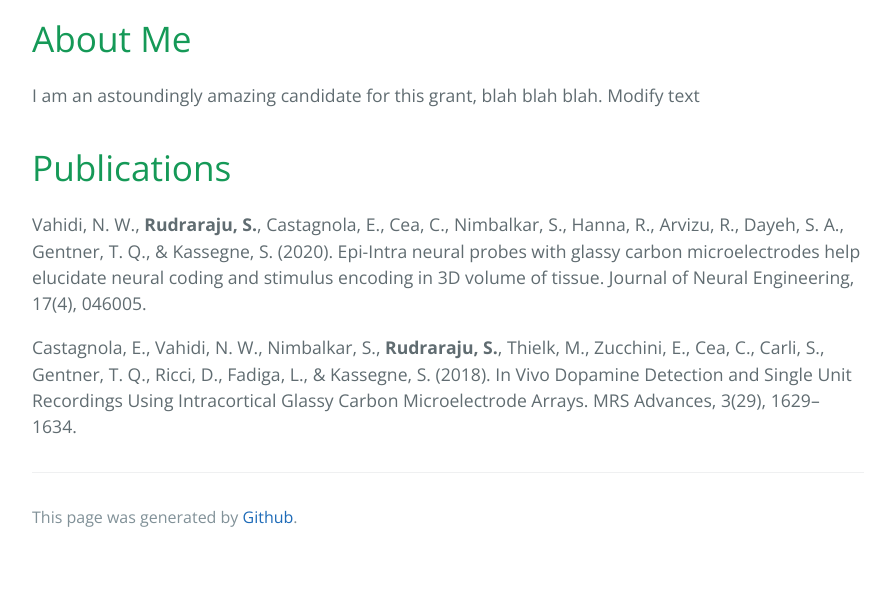
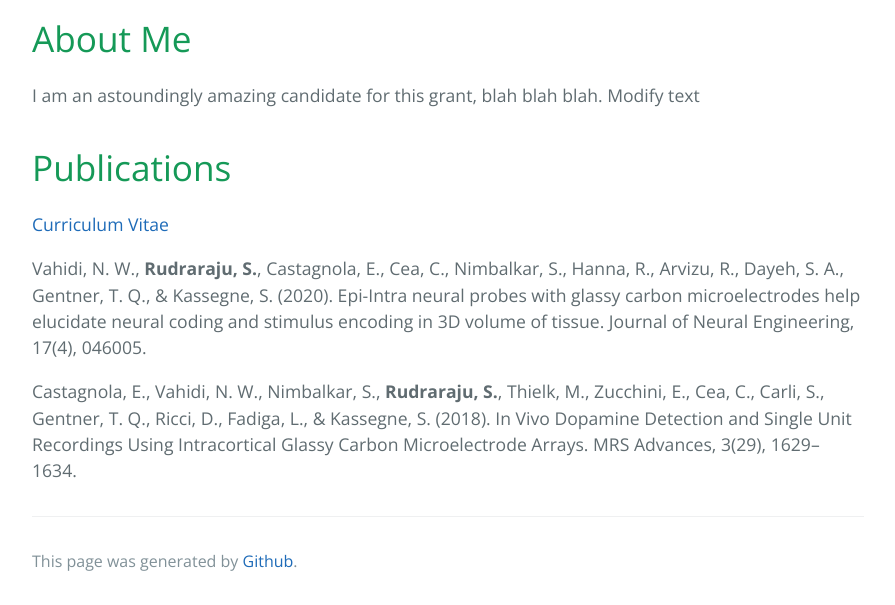
Before and after one commit to srrudrar/srrudrar.github.io, a Jekyll site: the page built from index.md, in a window 1280 px wide. Shown: the part 771-1376 px from the top of the page, without its empty margins (192-1087 px from the left). Built offline with Jekyll 4.4.1, drawn with Linux system fonts in a browser that asks for light colours; our own code applies the rules of GitHub Pages for plain Markdown files; before the commit the page ends 1332 px from its top, so only the background shows below that.

Commit message:
Update index.md

```diff
--- a/index.md
+++ b/index.md
@@ -20,6 +20,11 @@ I am an astoundingly amazing candidate for this grant, blah blah blah. Modify te
 
 # Publications
   <a id="Publications">
+<html>
+  <body>
+    <a href="srrudrar.github.io/Rudraraju_CV_21.pdf">Curriculum Vitae</a>
+  </body>
+</html>
 
 Vahidi, N. W., **Rudraraju, S.**, Castagnola, E., Cea, C., Nimbalkar, S., Hanna, R., Arvizu, R.,
 Dayeh, S. A., Gentner, T. Q., & Kassegne, S. (2020). Epi-Intra neural probes with glassy carbon
```
